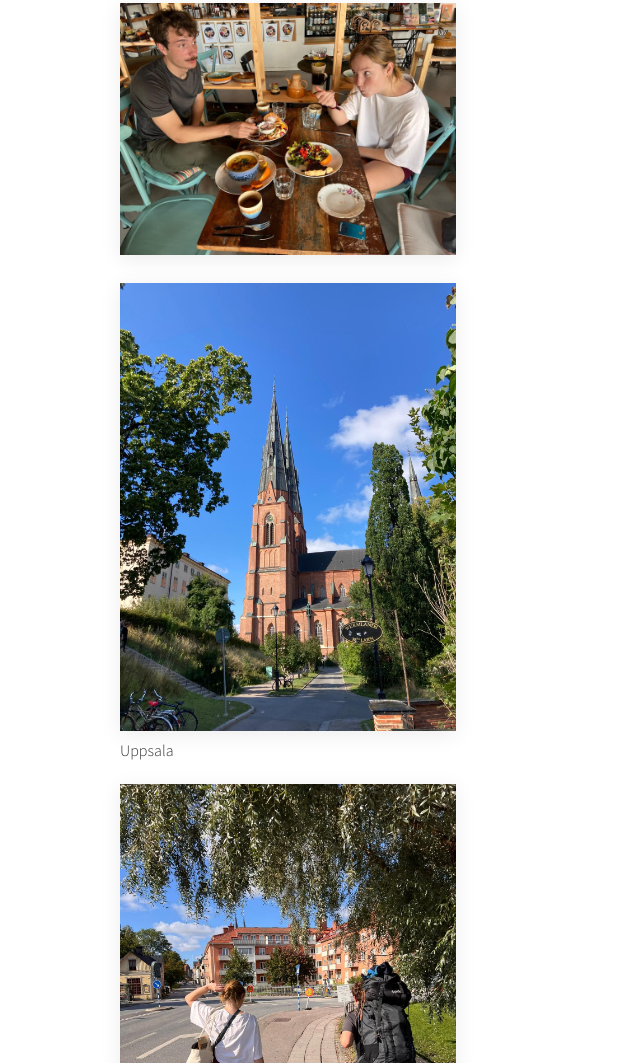
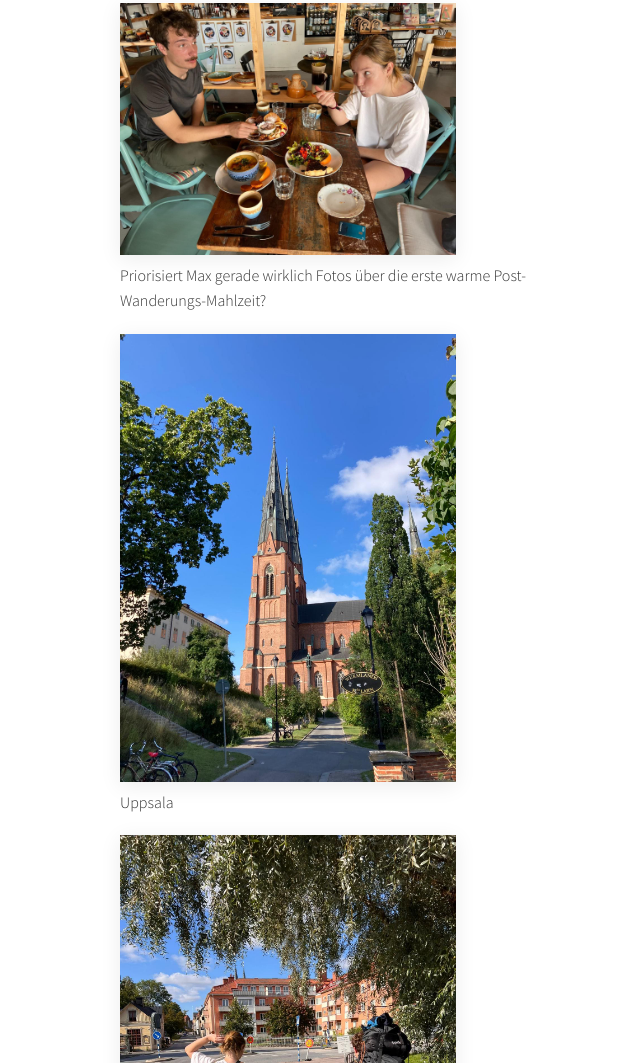
Before and after one commit to HaZmns/och-inget-mer-haende, a plain HTML site: page posts/03_tredje-veckan.html in a window 1280 px wide. Shown: the part 8443-9506 px from the top of the page, without its empty margins (280-920 px from the left). Drawn offline with Linux system fonts and the light colour scheme; a web font is replaced by a local one.

Commit message:
add comment

```diff
--- a/posts/03_tredje-veckan.html
+++ b/posts/03_tredje-veckan.html
@@ -82,6 +82,7 @@
                 <div class="post-image">
                     <img src="../images/03_food.jpeg" alt="nature first run" loading="lazy">
                 </div>
+                <p>Priorisiert Max gerade wirklich Fotos über die erste warme Post-Wanderungs-Mahlzeit?</p>
                 <div class="post-image">
                     <img src="../images/03_upsalla.jpeg" alt="fredagsmys" loading="lazy">
                 </div>
```
